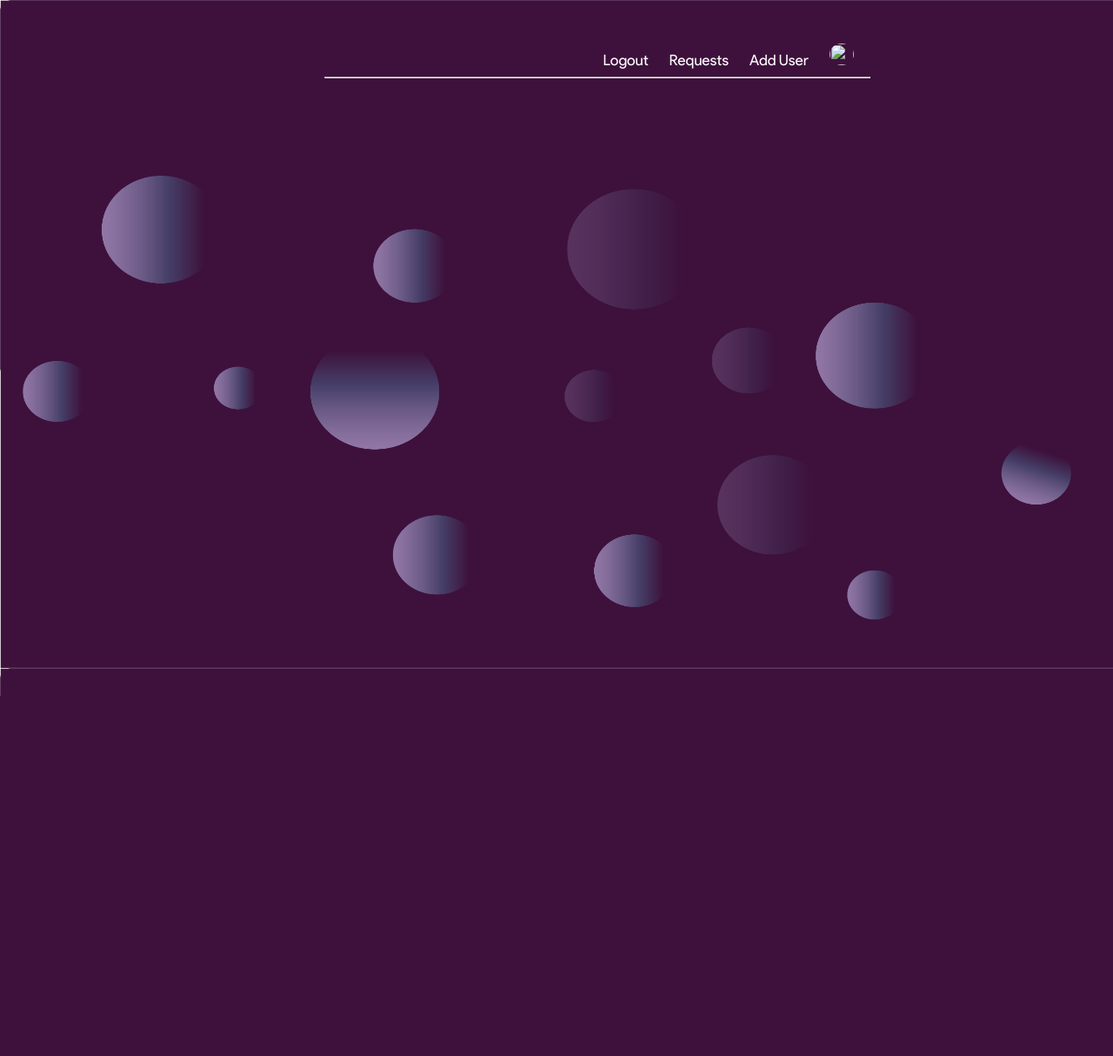
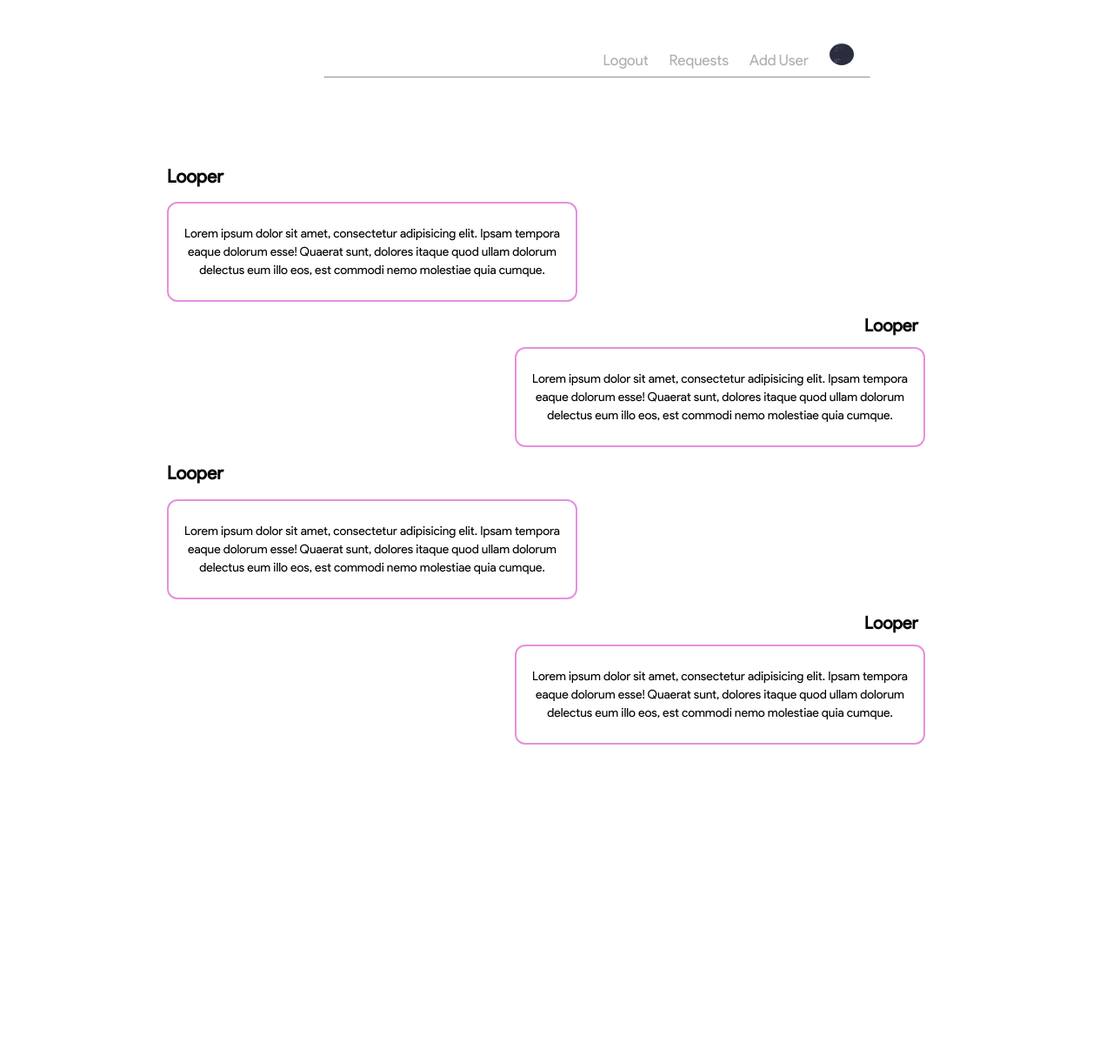
Before and after one commit to 5ett/autrerumble, a Flask app: page / in a window 1280 px wide. Shown: the whole page at 87% size. Before the commit the page ends 800 px from the top, so only its background shows below. Run offline with Flask 2, Linux system fonts and the light colour scheme; a user stored in the database is signed in.

Commit message:
fixed profile photo update, changed background to plain white

```diff
--- a/rrumble/routes.py
+++ b/rrumble/routes.py
@@ -8,7 +8,8 @@
 
 @app.route('/', methods=['GET', 'POST'])
 def index():
-    return render_template('index.html')
+    user_prof = url_for('static', filename='media/profphot/'+ current_user.prof_photo)
+    return render_template('index.html', user_prof=user_prof)
 
 
 
--- a/rrumble/static/rum.css
+++ b/rrumble/static/rum.css
@@ -1,7 +1,7 @@
 body{
     margin: 0;
-    background-image: url(media/grd2.jpg);
-    background-size: 1366px 768px;
+    /* background-image: url(media/grd2.jpg); */
+    /* background-size: 1366px 768px; */
     background-position: fixed;
     font-family: 'coolkid';
     font-size: 13;
@@ -12,14 +12,34 @@ body{
     src: url(media/psr.ttf);
 }
 
+@font-face{
+    font-family: 'coolbud';
+    src: url(media/ame.ttf);
+}
+
+@font-face{
+    font-family: 'coolhelv';
+    src: url(media/helv.ttf);
+}
+
+
+a{
+    text-decoration: none;
+    color: inherit;
+}
+
 .zheader{
     width: 70%;
-    color: white;
+    color:rgb(175, 175, 175);
     font-weight: 500;
     margin-left: 239px;
     margin-top: 50px;
     margin-bottom: 100px;
     font-size: 17;
+}
+
+.zheader hr{
+    color: rgb(175, 175, 175);
 }
 
 .main-nav div{
@@ -28,7 +48,7 @@ body{
 
 .main-nav a{
     text-decoration: none;
-    color: white;
+    color: rgb(230, 144, 222);
     border-style: solid;
     border-width: 0;
 }
@@ -61,17 +81,20 @@ body{
 }
 
 .right-nav a:hover{
-    color: white;
+    color: rgb(43, 42, 42);
 }
 
 .user-nav{
     padding-left: 300px;
     font-size: 17;
-    color: white;
+}
+
+.user-nav a{
+    color: rgb(175, 175, 175);
 }
 
 .user-nav a:hover{
-    color: rgb(192, 192, 192);
+    color: rgb(66, 66, 66);
 }
 
 .user-nav a{
@@ -84,6 +107,41 @@ body{
     width: 28px;
     padding-left: 0;
     margin-bottom: 0;
+}
+
+#home-content{
+    color: black;
+    font-size: 14;
+    width: 70%;
+    margin: auto;
+}
+
+#home-content legend{
+    font-size: 20;
+    font-weight: bold;
+    margin-left: 800px;
+    margin-bottom: 13px;
+}
+
+.hc1{
+    border: solid 2.2px rgb(230, 144, 222);
+    border-radius: 12px;
+    padding: 10px;
+    text-align: center;
+    margin: 5px 5px 15px 0;
+    width: 50%;
+    line-height: 1.5em;
+}
+
+.hc2{
+    border: solid 2.2px rgb(230, 144, 222);
+    border-radius: 12px;
+    padding: 10px;
+    text-align: center;
+    margin-left: 400px;
+    margin-bottom: 10px;
+    width: 50%;
+    line-height: 1.5em;
 }
 
 .viewacc{
@@ -114,6 +172,11 @@ body{
     height: 60px;
     width: 78.4px;
     /* margin-bottom: 200px; */
+}
+
+.back{
+    background-image: url(media/bb.jpg);
+    /* background-size: ; */
 }
 
 .viewprof, .viewprof0{
@@ -182,7 +245,8 @@ body{
 } */
 
 .form-l{
-    color: rgb(221, 219, 219);
+    color: rgb(88, 88, 88);
+    font-size: 14;
 }
 
 .form-f{
@@ -197,6 +261,7 @@ body{
     width: 90%;
     line-height: 1.8;
     font-family: 'coolkid';
+    font-size: 14;
 }
 
 .form-f2{
@@ -211,6 +276,7 @@ body{
     width: 55%;
     line-height: 1.8;
     font-family: 'coolkid';
+    font-size: 14;
 }
 
 #photo{
@@ -239,6 +305,7 @@ body{
     width: 50%;
     line-height: 1.8;
     font-family: 'coolkid';
+    font-size: 14;
 }
 
 .form-f-t{
@@ -425,4 +492,14 @@ body{
 
 footer{
     position: bottom;
+    margin-top: 50px;
+    padding: 20px;
+    font-family: monospace;
 }
+
+.futclab{
+    width: 70%;
+    margin: 15%;
+    font-family: 'coolbud';
+    text-align: center;
+}
--- a/rrumble/templates/grounds.html
+++ b/rrumble/templates/grounds.html
@@ -49,10 +49,12 @@
 
         {% block content %} {% endblock %}
     </main>
-    <!-- <footer class="container">
-        <div class="futclab">
+    <footer class="container">
+        <div class="futclab" style="color: white;">
             <small>copyright &copy;2019 A-max Team</small>
+            <br>
+            <p><small> This is an unfinished projectand is subject to tear down or redesign as the designer sees fit</small></p>
         </div>
-    </footer> -->
+    </footer>
 </body>
 </html>
--- a/rrumble/templates/index.html
+++ b/rrumble/templates/index.html
@@ -3,5 +3,27 @@
 {% block head %} {% endblock %}
 
 {% block content %}
+    <div id="home-content">
+        <h2>Looper</h2>
+        <div class='hc1'>
+           <a href="{{ url_for('about') }}"><p>Lorem ipsum dolor sit amet, consectetur adipisicing elit. Ipsam tempora eaque dolorum esse! Quaerat sunt, dolores itaque quod ullam dolorum delectus eum illo eos, est commodi nemo molestiae quia cumque.</p></a>
 
+        </div>
+        <legend>Looper</legend>
+       <div class="hc2">
+           <a href="{{ url_for('about') }}"><p>Lorem ipsum dolor sit amet, consectetur adipisicing elit. Ipsam tempora eaque dolorum esse! Quaerat sunt, dolores itaque quod ullam dolorum delectus eum illo eos, est commodi nemo molestiae quia cumque.</p></a>
+
+        </div>
+ <h2>Looper</h2>
+       <div class="hc1">
+           <a href="{{ url_for('about') }}"><p>Lorem ipsum dolor sit amet, consectetur adipisicing elit. Ipsam tempora eaque dolorum esse! Quaerat sunt, dolores itaque quod ullam dolorum delectus eum illo eos, est commodi nemo molestiae quia cumque.</p></a>
+
+        </div>
+        <legend>Looper</legend>
+       <div class="hc2">
+
+           <a href="{{ url_for('about') }}"><p>Lorem ipsum dolor sit amet, consectetur adipisicing elit. Ipsam tempora eaque dolorum esse! Quaerat sunt, dolores itaque quod ullam dolorum delectus eum illo eos, est commodi nemo molestiae quia cumque.</p></a>
+
+        </div>
+    </div>
 {% endblock %}
--- a/rrumble/templates/serv.html
+++ b/rrumble/templates/serv.html
@@ -3,6 +3,7 @@
 {% block head %} {% endblock %}
 
 {% block content %}
+<div class="back">
     <div class="container">
         <form action="" method="POST" class="formblock-req">
             <legend class="leg">Got something in mind?<hr></legend class="leg">
@@ -52,4 +53,6 @@
             </fieldset>
         </form>
     </div>
+</div>
+
 {% endblock %}
```
Also changed, not shown: rrumble/static/media/ame.ttf (added), rrumble/static/media/bb.jpg (added), rrumble/static/media/helv.ttf (added). Lines whose indentation alone changed are shown as unchanged.
